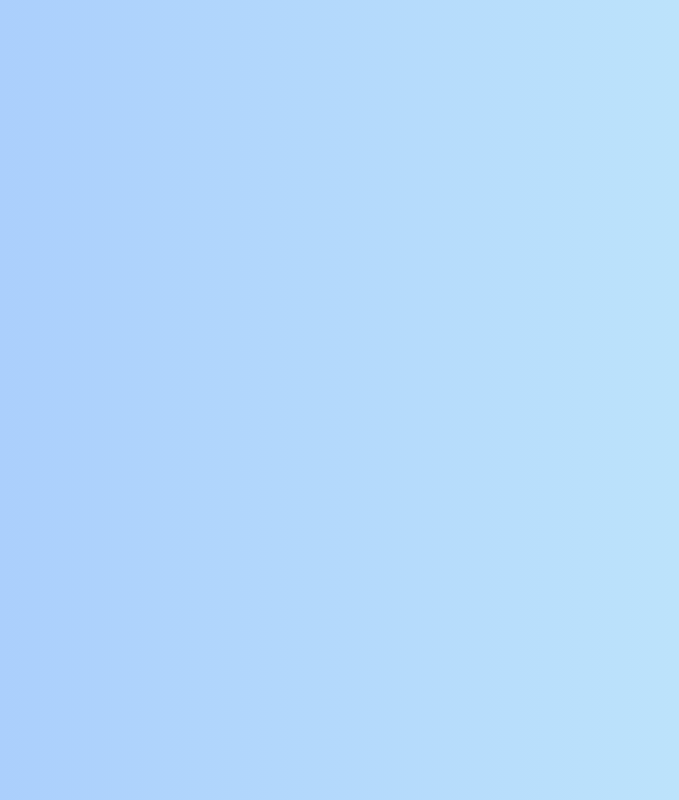
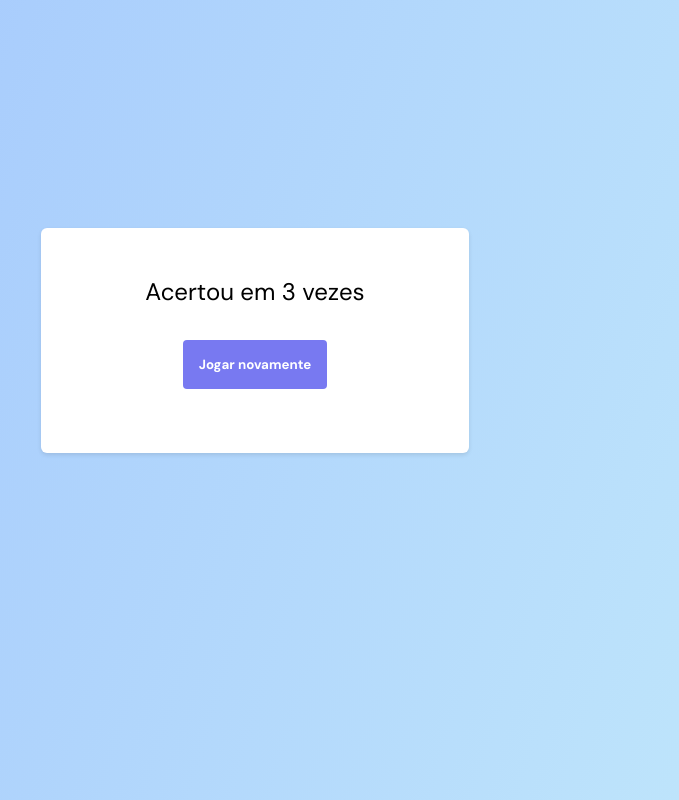
Before and after one commit to ImaCod3r/guessing-game, a plain HTML site: page index.html in a window 1280 px wide. Shown: the whole page, without its empty margins (385-1064 px from the left). Drawn offline with Linux system fonts and the light colour scheme.

Commit message:
Finishing screens

```diff
--- a/index.html
+++ b/index.html
@@ -1,12 +1,38 @@
 <!DOCTYPE html>
 <html lang="en">
+
 <head>
     <meta charset="UTF-8">
     <meta name="viewport" content="width=device-width, initial-scale=1.0">
     <title>Guessing game</title>
+
     <link rel="stylesheet" href="style.css">
+
+    <link rel="preconnect" href="https://fonts.googleapis.com">
+    <link rel="preconnect" href="https://fonts.gstatic.com" crossorigin>
+    <link
+        href="https://fonts.googleapis.com/css2?family=DM+Sans:ital,opsz,wght@0,9..40,100..1000;1,9..40,100..1000&family=Montserrat:ital,wght@0,100..900;1,100..900&display=swap"
+        rel="stylesheet">
 </head>
+
 <body>
+    <main>
+        <div class="screen1 hide">
+            <h1>Guessing game</h1>
+            <p>Adivinhe um número entre 0 a 10.</p>
 
+            <form>
+                <input type="number" min="0">
+                <button type="button">Tentar</button>
+            </form>
+        </div>
+
+        <div class="screen2">
+            <h2>Acertou em 3 vezes</h2>
+
+            <button>Jogar novamente</button>
+        </div>
+    </main>
 </body>
+
 </html>
--- a/style.css
+++ b/style.css
@@ -1,3 +1,102 @@
-body{
-    background: linear-gradient(287.56deg, #C2E9FB 0%, #A1C4FD 100%);
+* {
+  margin: 0;
+  padding: 0;
+  box-sizing: border-box;
 }
+
+:root {
+  font-size: 62.5%;
+}
+
+body {
+  background: linear-gradient(287.56deg, #c2e9fb 0%, #a1c4fd 100%);
+  font-size: 1.6rem;
+
+  display: grid;
+  place-items: center;
+  height: 100vh;
+}
+
+body,
+button,
+input {
+  font-family: "DM Sans", sans-serif;
+}
+
+button {
+  background-color: #7879f1;
+  color: #fff;
+  font-weight: bold;
+  border-radius: 0 0.4rem 0.4rem 0;
+
+  transition: background 300ms;
+}
+
+button:hover{
+    background-color: #6363ce;
+}
+
+.hide {
+  display: none;
+}
+
+main {
+  background: #fff;
+  box-shadow: 0 0.2rem 0.4rem rgba(0, 0, 0, 0.1);
+  border-radius: 0.6rem;
+  padding: 4.8rem 6.4rem 6.4rem;
+
+  width: min(42.8rem, 90%);
+
+  margin: 0 auto;
+  margin-top: -12rem;
+
+  text-align: center;
+}
+
+/* Screen 1 */
+h1 {
+  font-family: "Montserrat", sans-serif;
+  font-size: 2.4rem;
+  margin-bottom: 1.6rem;
+}
+
+h1,
+p {
+  color: #34355b;
+}
+
+p {
+  opacity: 0.8;
+}
+
+form {
+  margin-top: 4.8rem;
+
+  display: flex;
+  justify-content: center;
+}
+
+input,
+button {
+  border: none;
+  padding: 1.6rem;
+}
+
+input {
+  background-color: #dce2e9;
+  width: 6rem;
+  border-radius: 0.4rem 0 0 0.4rem;
+}
+
+/* Screen 2 */
+h2 {
+  font-size: 2.4rem;
+  font-weight: normal;
+
+  margin-bottom: 3.3rem;
+}
+
+.screen2 button {
+  border-radius: 0.4rem;
+}
```
